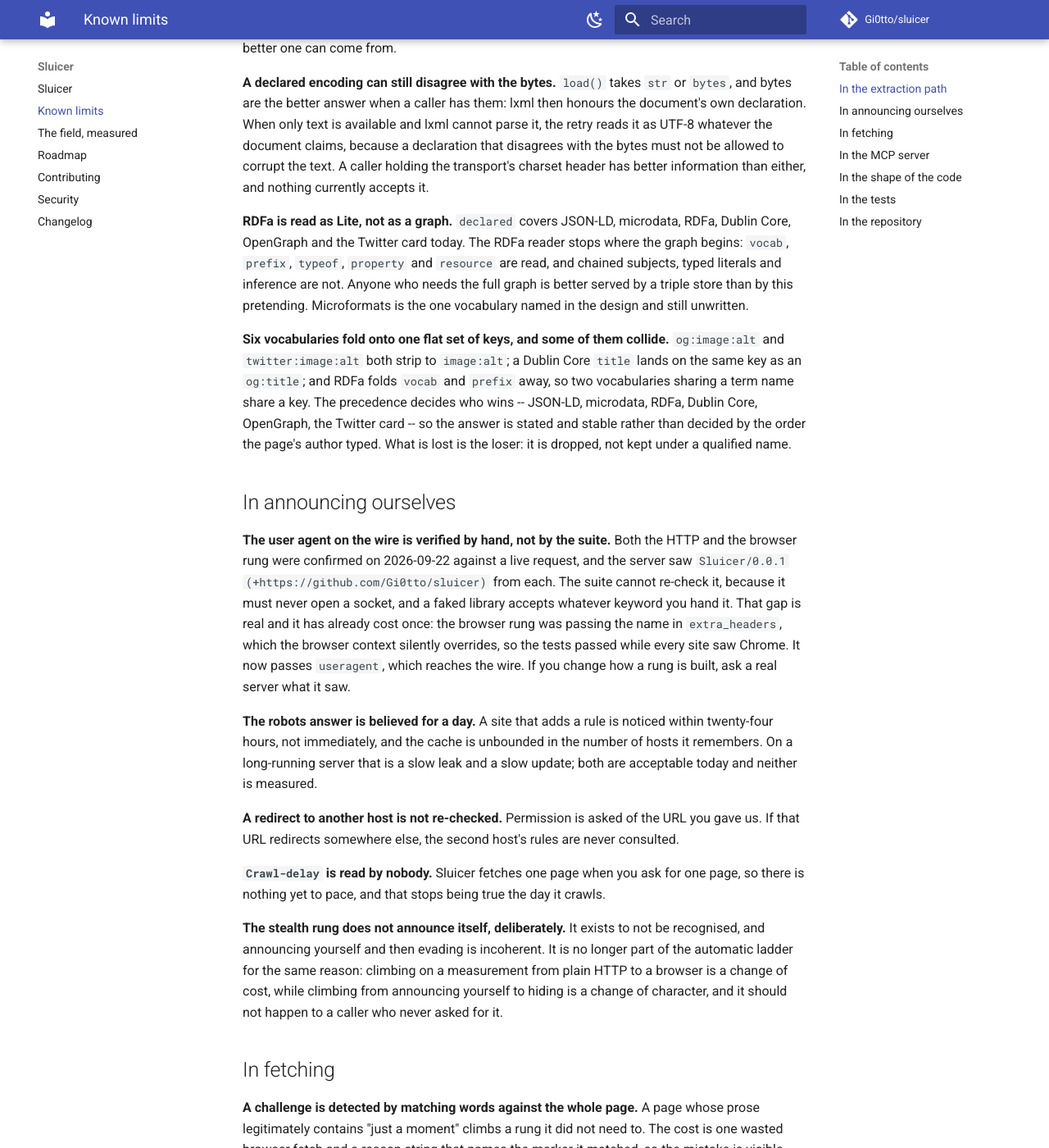
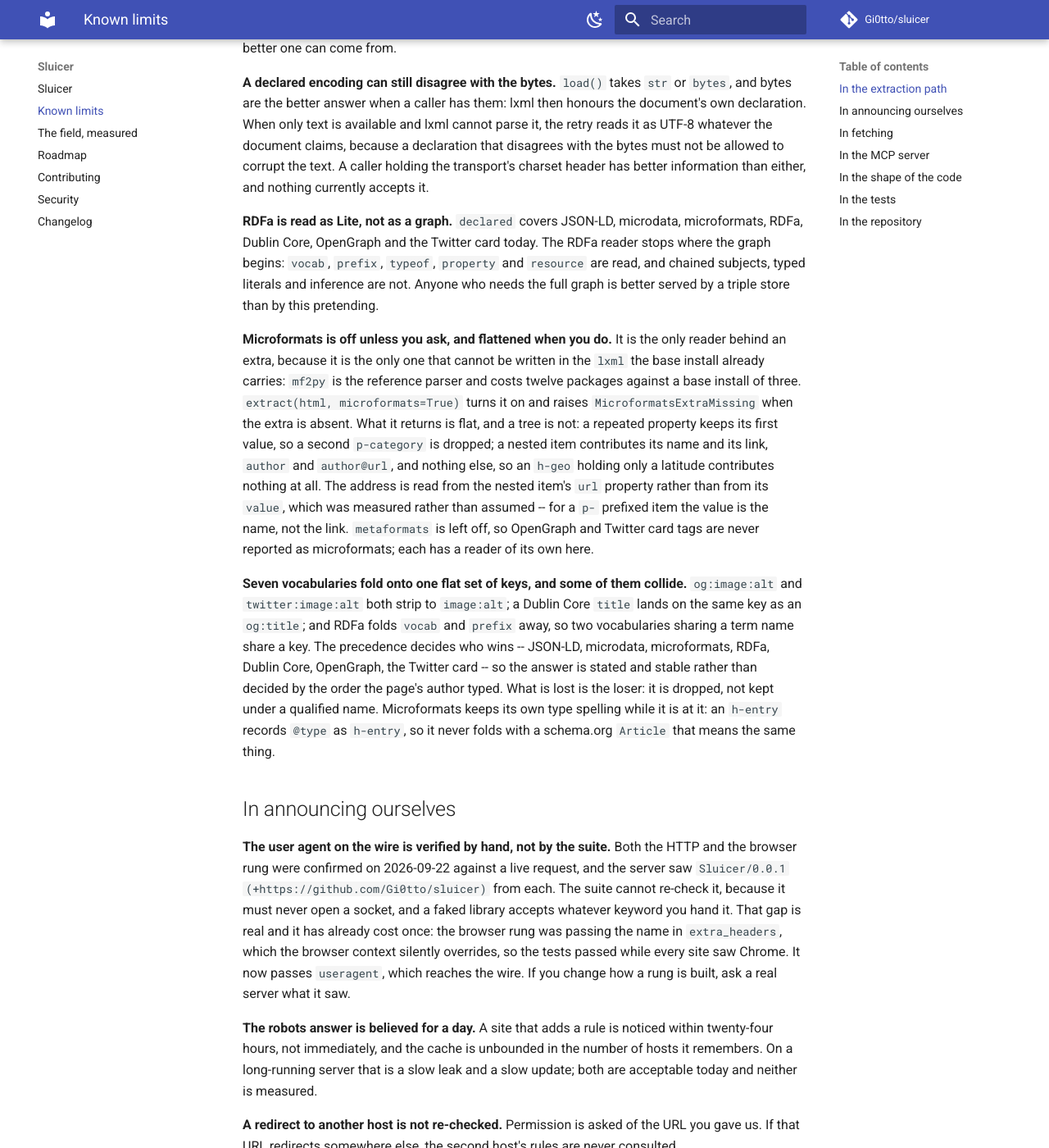
Before and after one commit to Gi0tto/sluicer, an MkDocs documentation site: the page built from docs/known-limits.md, in a window 1280 px wide and 1400 px high, scrolled down 522 px. Shown: the whole window at 82% size. Built offline with MkDocs 1.6.1 and Material for MkDocs 9.7.7, drawn with Linux system fonts in a browser that asks for light colours; comment, search, counter and statistics services are not loaded; some of the changed text lies outside the part shown.

Commit message:
docs: the seventh vocabulary, and what it is and is not worth
README, the docs site, the changelog, the roadmap, the known limits and the
agent skill all named six readers and a precedence of six. They now name seven,
with microformats third -- after microdata, before RDFa -- because it describes
a thing on the page rather than the page around it.

Every one of them says the same thing about what it buys, because it is what
was measured: across twenty live pages on 2026-09-22 microformats appeared on
exactly one, and that page carried OpenGraph too, so it was already readable.
This is parity with extruct, not reach, and no document here says otherwise.
The install line is separate from the "everything" line for the same reason: it
costs twelve packages against a base install of three, and a reader who does
not need extruct parity should not be nudged into carrying them.

The known limits gain what the flattening drops -- the second value of a
repeated property, a nested item with neither a name nor a link, an h-entry
type that will never fold with a schema.org one -- and record that the address
of a nested item is read from its url property because measurement said its
value is the name for a p- prefixed item. The "adding a reader touches three
places" entry is updated with the fourth reader's real cost: seven parameters
on merge, plus a flag to thread through, since this one is optional.

```diff
--- a/docs/known-limits.md
+++ b/docs/known-limits.md
@@ -29,20 +29,36 @@ corrupt the text. A caller holding the transport's charset header has better
 information than either, and nothing currently accepts it.
 
 **RDFa is read as Lite, not as a graph.** `declared` covers JSON-LD, microdata,
-RDFa, Dublin Core, OpenGraph and the Twitter card today. The RDFa reader stops
-where the graph begins: `vocab`, `prefix`, `typeof`, `property` and `resource`
-are read, and chained subjects, typed literals and inference are not. Anyone who
-needs the full graph is better served by a triple store than by this pretending.
-Microformats is the one vocabulary named in the design and still unwritten.
+microformats, RDFa, Dublin Core, OpenGraph and the Twitter card today. The RDFa
+reader stops where the graph begins: `vocab`, `prefix`, `typeof`, `property` and
+`resource` are read, and chained subjects, typed literals and inference are not.
+Anyone who needs the full graph is better served by a triple store than by this
+pretending.
 
-**Six vocabularies fold onto one flat set of keys, and some of them collide.**
+**Microformats is off unless you ask, and flattened when you do.** It is the
+only reader behind an extra, because it is the only one that cannot be written
+in the `lxml` the base install already carries: `mf2py` is the reference parser
+and costs twelve packages against a base install of three. `extract(html,
+microformats=True)` turns it on and raises `MicroformatsExtraMissing` when the
+extra is absent. What it returns is flat, and a tree is not: a repeated property
+keeps its first value, so a second `p-category` is dropped; a nested item
+contributes its name and its link, `author` and `author@url`, and nothing else,
+so an `h-geo` holding only a latitude contributes nothing at all. The address is
+read from the nested item's `url` property rather than from its `value`, which
+was measured rather than assumed -- for a `p-` prefixed item the value is the
+name, not the link. `metaformats` is left off, so OpenGraph and Twitter card
+tags are never reported as microformats; each has a reader of its own here.
+
+**Seven vocabularies fold onto one flat set of keys, and some of them collide.**
 `og:image:alt` and `twitter:image:alt` both strip to `image:alt`; a Dublin Core
 `title` lands on the same key as an `og:title`; and RDFa folds `vocab` and
 `prefix` away, so two vocabularies sharing a term name share a key. The
-precedence decides who wins -- JSON-LD, microdata, RDFa, Dublin Core, OpenGraph,
-the Twitter card -- so the answer is stated and stable rather than decided by
-the order the page's author typed. What is lost is the loser: it is dropped,
-not kept under a qualified name.
+precedence decides who wins -- JSON-LD, microdata, microformats, RDFa, Dublin
+Core, OpenGraph, the Twitter card -- so the answer is stated and stable rather
+than decided by the order the page's author typed. What is lost is the loser: it
+is dropped, not kept under a qualified name. Microformats keeps its own type
+spelling while it is at it: an `h-entry` records `@type` as `h-entry`, so it
+never folds with a schema.org `Article` that means the same thing.
 
 ## In announcing ourselves
 
@@ -137,12 +153,13 @@ unnoticed.
 ## In the shape of the code
 
 **Adding a reader touches three places.** The reader names are written into
-`merge`'s keyword signature, into `_record_from`'s source labels, and into the
-tuple in `api`. The cost is now measured rather than predicted: three readers
-arrived this way, `merge` takes six parameters, and each addition was a breaking
-change to a published signature plus edits in two modules. The seam belongs one
-level up, as a sequence of named findings or a registry. Worth moving before the
-first release, cheap while nobody depends on it.
+`merge`'s keyword signature, into the fold's source labels, and into the tuple
+in `api`. The cost is now measured rather than predicted: four readers arrived
+this way, `merge` takes seven parameters, and each addition was a breaking
+change to a published signature plus edits in two modules -- the microformats
+one also had to be threaded through as a flag, since it is optional. The seam
+belongs one level up, as a sequence of named findings or a registry. Worth
+moving before the first release, cheap while nobody depends on it.
 
 **A hand-built `Record` can be silently inert.** `Record(type="Product")`
 constructed by hand gets an empty `types`, and the fold reads `types`, so that
@@ -170,7 +187,9 @@ say something untrue about a type. lxml ships no type information, so every
 element this package touches is `Any` to the checker and the annotations
 around it are documentation rather than proof. The optional extras are
 imported by name at call time, which is the whole point, and means no checker
-ever sees them -- the `with-extras` job is the only thing that does. And a
+ever sees them -- the `with-extras` job is the only thing that does, and the
+microformats reader was confirmed against the real `mf2py` by hand, in a
+throwaway environment, because the suite fakes it. And a
 gate answers "is this well formed", never "is this right": four review passes
 found things no rule set encodes, and the gates were added so those passes
 can spend their attention elsewhere, not so they can stop.
```
Also changed, not shown: CHANGELOG.md (+16 -2 lines), README.md (+21 -11 lines), ROADMAP.md (+4 -1 lines), agent-skill/sluicer/SKILL.md (+12 -5 lines), docs/changelog.md (+16 -2 lines), docs/index.md (+21 -11 lines).
